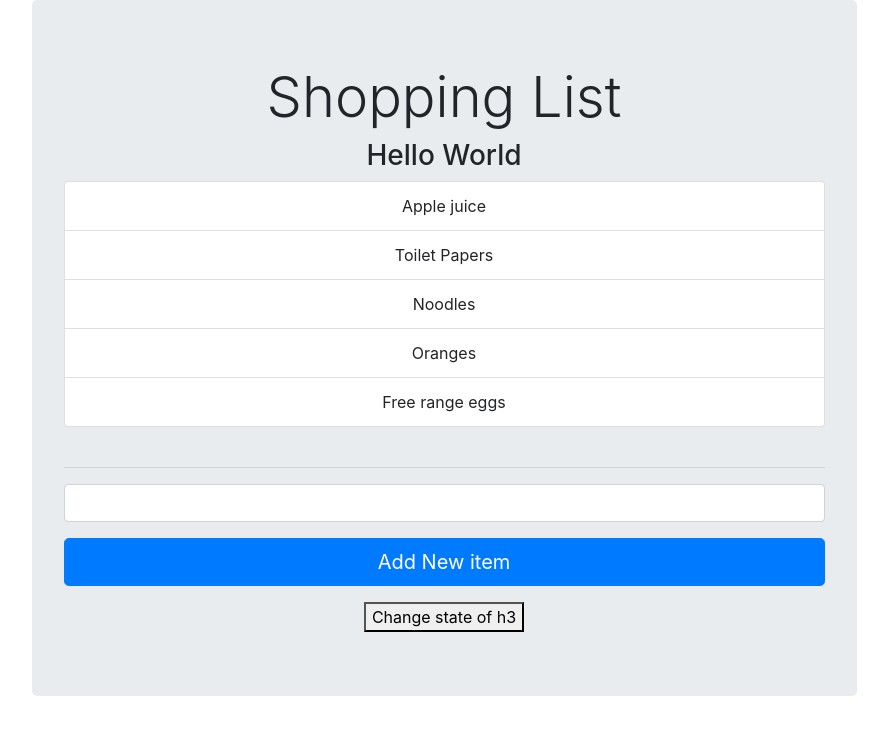
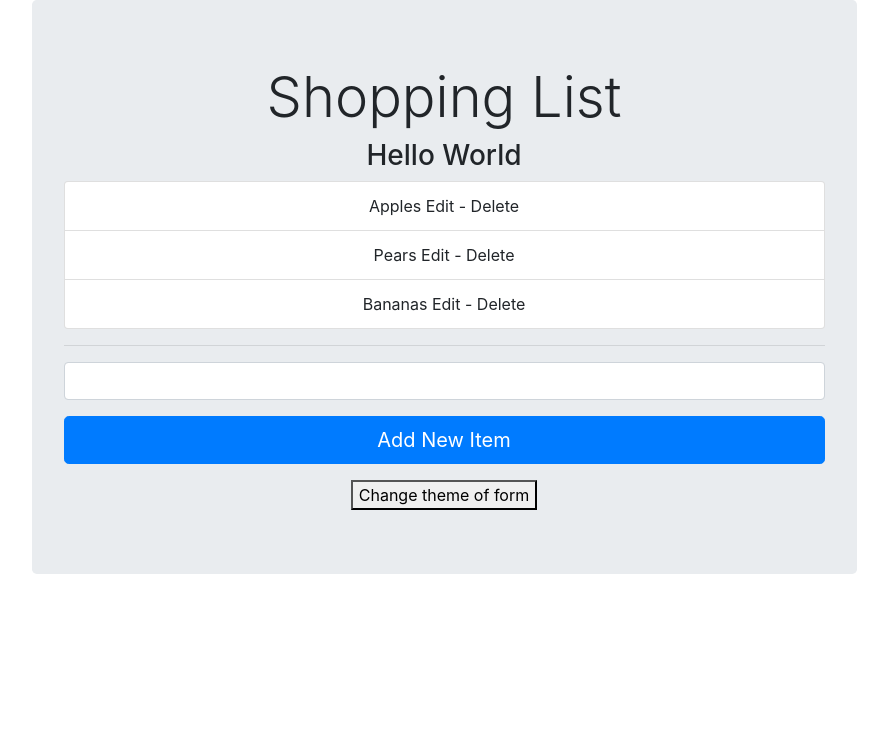
Before and after one commit to itisgia/React-Basic, a React (Create React App) app: page / in a window 1280 px wide. Shown: the top 734 px of the page, without its empty margins (196-1084 px from the left). Built offline with nearby package versions, Linux system fonts and the light colour scheme.

Commit message:
editing new lists / eidtbotton working

```diff
--- a/src/form.js
+++ b/src/form.js
@@ -1,36 +1,59 @@
 import React, { Component } from 'react';
 
 class Form extends Component{
-    constructor (props) {
+
+    constructor(props){
         super(props);
         this.onSubmit = this.onSubmit.bind(this);
+        this.onChange = this.onChange.bind(this);
     }
+
+
     render(){
         return (
             <div>
-                <form onSubmit = {this.onSubmit}>
+                <form onSubmit={this.onSubmit}>
                     <div className="form-group">
-                        <input className="form-control" ref="newItem" type="text"/>
+                        <input className="form-control" ref="newItem" type="text" value={this.props.editingValue} onChange={this.onChange}/>
                     </div>
                     <div className="form-group">
-                        <button type="submit" className="btn btn-primary btn-lg btn-block">Add New item</button>
+                        <button type="submit" className="btn btn-primary btn-lg btn-block">{this.props.buttonText}</button>
                     </div>
                 </form>
             </div>
         )
     }
 
-    onSubmit(e) {
+    onSubmit(e){
         e.preventDefault();
         var newItem = this.refs.newItem.value.trim();
         if(!newItem){
-            alert('plz enter your item');
+            alert('Please enter a new Item');
             return;
         }
-        this.props.addNew(newItem);
+
+        if(this.props.editID === 0){
+            this.props.addNew(newItem);
+        } else {
+            var updatingItem = {
+                id: this.props.editID,
+                item: newItem
+            }
+            this.props.updateItem(updatingItem);
+        }
+
+
         this.refs.newItem.value = '';
+
+
     }
+
+    onChange(e){
+        this.props.changeText(e.target.value);
+    }
+
 }
+
 
 {/*You have to wrap a componebt in div*/}
 /*
--- a/src/index.js
+++ b/src/index.js
@@ -1,63 +1,70 @@
+
 import React, { Component } from 'react';
 import ReactDOM from 'react-dom';
 import './index.css';
-import Form from './form'
+// importing the component from ./from.js
+import Form from './form';
 
 class App extends Component {
 
-    constructor (props) {
-        {/*help building --*/}
-        {/*this is in app compo, bit we need to be in shopping list*/}
+    constructor(props){
         super(props);
-        {/*if somethig is chagne you should make state*/}
         this.state = {
             list: [
                 {
-                    id:1,
-                    item : 'Apple juice'
+                    id: 1,
+                    item: 'Apples'
                 },
                 {
-                    id:2,
-                    item: 'Toilet Papers'
+                    id: 2,
+                    item: 'Pears'
                 },
                 {
-                    id:3,
-                    item : 'Noodles'
-                },
-                {
-                    id:4,
-                    item: 'Oranges'
-                },
-                {
-                    id:5,
-                    item : 'Free range eggs'
-                }
-            ],
-            text : 'Hello World',
-            jumboClass : 'jumbotron text-center',
-            darkTheme : false
+                    id: 3,
+                    item: 'Bananas'
                 }
 
+            ], // all property rathern then state
+            text: 'Hello World',
+            jumboClass: 'jumbotron text-center',
+            darkTheme: false,
+            // those 3 down below will change depends on value
+            editID: 0,
+            buttonText:'Add New Item',
+            editingValue: ''
+        }
         this.changeText = this.changeText.bind(this);
-        {/*when you want to change something you have to bind it*/}
         this.addNewItemtoList = this.addNewItemtoList.bind(this);
-
+        this.handleEdit =this.handleEdit.bind(this);
+        this.handleChangeText= this.handleChangeText.bind(this);
+        this.handleUpdate = this.handleUpdate.bind(this)
     }
 
 
-
-    render() {
+    render(){
         return (
-            <div>
+            <div className="App">
               <div className={this.state.jumboClass}>
                 <h1 className="display-4">Shopping List</h1>
                 <h3>{this.state.text}</h3>
-                    <ShoppingList list={this.state.list}/>
-                    {/*importing shoppling list and form */}
-                    <br/>
+                {/* Calling the ShoppingList component at the bottom of the page */}
+                <ShoppingList
+                    list={this.state.list}
+                    editItem ={this.handleEdit}
+                    deleteItem = {this.handledelete}
+                />
+
                 <hr/>
-                    <Form addNew= {this.addNewItemtoList}/>
-                    <button onClick ={this.changeText}>Change state of h3</button>
+
+                {/* Calling the Form component which is in ./form.js */}
+                <Form
+                    {...this.state}
+                    // pass every sigle states into our form they all turned them into property
+                    addNew={this.addNewItemtoList}
+                    updateItem={this.handleUpdate}
+                    changeText={this.handleChangeText}
+                />
+                <button onClick={this.changeText} >Change theme of form</button>
               </div>
             </div>
         )
@@ -67,50 +74,97 @@ class App extends Component {
         e.preventDefault();
         // alert('H3 will be changed');
         this.setState({
-            text: 'button has been clicked',
-
-            darkTheme:!this.state.darkTheme
+            text: 'Button has been clicked',
+            darkTheme: !this.state.darkTheme
         });
 
-            if (this.state.darkTheme === true) {
+        if(this.state.darkTheme === false){
             this.setState({
-                    jumboClass : 'jumbotron text-center jumboDark'
-                })
+                jumboClass: 'jumbotron text-center jumboDark'
+            });
         } else {
             this.setState({
-                    jumboClass : 'jumbotron text-center'
+                jumboClass: 'jumbotron text-center'
+            });
+        }
+    }
+
+    addNewItemtoList(item){
+        var newItem = {
+            id: this.state.list.length + 1,
+            item: item
+        }
+        this.setState({list: this.state.list.concat(newItem)});
+    }
+
+    handleEdit(itemToEdit) {
+        this.setState({
+            editID: itemToEdit.id,
+            buttonText: 'Edit Item',
+            editingValue: itemToEdit.item
+        })
+    }
+    handledelete (itemToEdit) {
+        console.log(itemToEdit);
+    }
+
+    handleUpdate(updatedItem){
+        var allItems = this.state.list;
+        for (var i = 0; i < allItems.length; i++) {
+            if(allItems[i].id == updatedItem.id){
+                allItems[i].item = updatedItem.item;
+                break;
+            }
+        }
+        this.setState({
+            list: allItems,
+            editID: 0,
+            buttonText: 'Add New Item',
+            editingValue: ''
         })
     }
 
 
-    }
-    addNewItemtoList(item){
-        var newItem = {
-            id: this.state.list.length +1,
-            item: item
-        }
-        this.setState({list:this.state.list.concat(newItem)})
+    handleChangeText(inputValue){
+        this.setState({
+            editingValue: inputValue
+        });
     }
 }
 
-
-class ShoppingList extends Component {
-    render () {
-        return (
+class ShoppingList extends Component{
+    render(){
+        return(
             <div>
-                <ul class="list-group">
+                <ul className="list-group">
                     {
                         this.props.list.map(product => {
-                            return <li key={product.id} product={product} className="list-group-item">{product.item}</li>
+                            return <li key={product.id} product={product} className="list-group-item">{product.item}   <span className="controls"><span className="edit" onClick={this.edit.bind(this, product)}>Edit</span> - <span className="delete" onClick={this.delete.bind(this, product)}>Delete</span></span></li>
                         })
                     }
                 </ul>
             </div>
         )
     }
+
+    edit(product){
+        console.log("editing");
+        this.props.editItem(product);
+    }
+
+    delete(product){
+        console.log("deleteing");
+        this.props.deleteItem(product);
+    }
 }
 
 
 
 
+
+
+
+
+
+
 ReactDOM.render(<App />, document.getElementById('root'));
```
Lines whose indentation alone changed are shown as unchanged.
